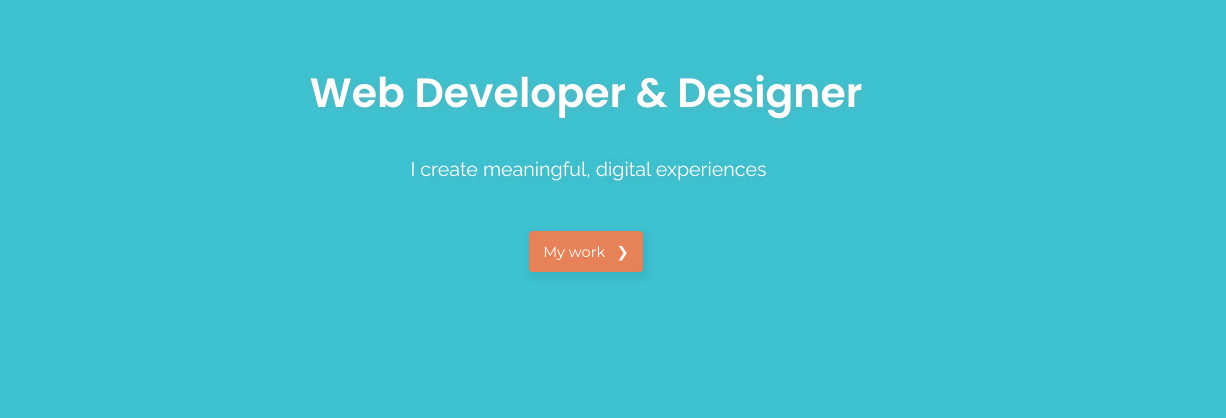
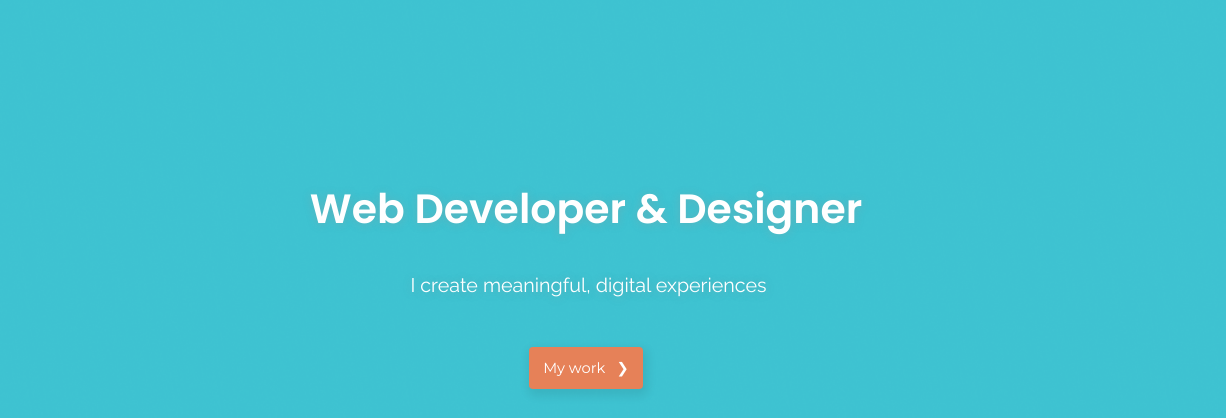
Before and after one commit to LukeF-stack/personal-portfolio-spa, a website: page src/index.html in a window 1280 px wide. Shown: the part 68-486 px from the top of the page, 54-1280 px from the left. Drawn offline with nearby package versions, Linux system fonts and the light colour scheme; a script that the page names is missing.

Commit message:
aos overflow fixed

```diff
--- a/src/styles.css
+++ b/src/styles.css
@@ -112,6 +112,7 @@ button:focus {
 .page-home {
   display: grid;
   grid-template-rows: 80px 1fr;
+  overflow: hidden;
 }
 .page-work {
   display: grid;
@@ -1025,7 +1026,7 @@ button:focus {
     width: fit-content;
     text-align: center;
     max-width: 70vw;
-    margin: 50px auto;
+    margin: auto auto 50px;
   }
   .next-btn {
     grid-column: 3;
```
